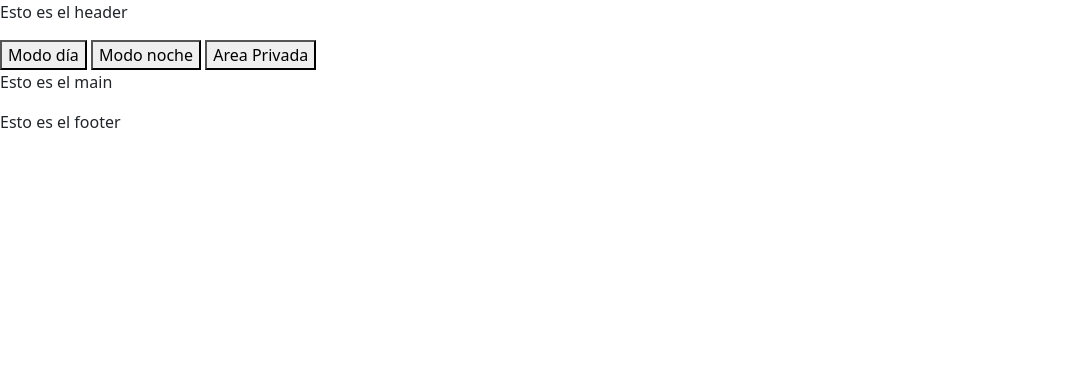
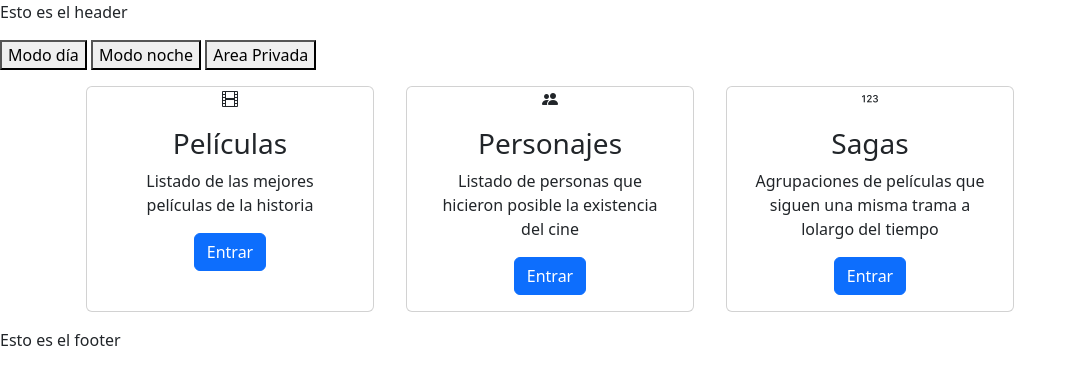
Before and after one commit to franjavi01/Fichas_Peliculas, a PHP site: page / in a window 1280 px wide. Shown: the top 385 px of the page, without its empty margins (0-1077 px from the left). Run offline with PHP 8.4, Linux system fonts and the light colour scheme.

Commit message:
añadidas cards de bootstrap a traves de json y el bucle foreach

```diff
--- /dev/null
+++ b/FichasPeliculas.json
@@ -0,0 +1,20 @@
+[
+  {
+    "imagen": "bi bi-film",
+    "titulo": "Películas",
+    "texto": "Listado de las mejores películas de la historia",
+    "enlace": "peliculas.php"
+  },
+  {
+    "imagen": "bi bi-people-fill",
+    "titulo": "Personajes",
+    "texto": "Listado de personas que hicieron posible la existencia del cine",
+    "enlace": "personajes.php"
+  },
+  {
+    "imagen": "bi bi-123",
+    "titulo": "Sagas",
+    "texto": "Agrupaciones de películas que siguen una misma trama a lolargo del tiempo",
+    "enlace": "sagas.php"
+  }
+]
--- a/includes/header.php
+++ b/includes/header.php
@@ -6,6 +6,7 @@
     <meta name="viewport" content="width=device-width, initial-scale=1.0">
     <title>Fichas de películas</title>
     <link href="https://cdn.jsdelivr.net/npm/bootstrap@5.3.0-alpha3/dist/css/bootstrap.min.css" rel="stylesheet" integrity="sha384-KK94CHFLLe+nY2dmCWGMq91rCGa5gtU4mk92HdvYe+M/SXH301p5ILy+dN9+nJOZ" crossorigin="anonymous">
+    <link rel="stylesheet" href="https://cdn.jsdelivr.net/npm/bootstrap-icons@1.10.5/font/bootstrap-icons.css">
     <link rel="stylesheet" href="style.css">
 </head>
 <body>
--- a/index.php
+++ b/index.php
@@ -1,3 +1,23 @@
 <?php include 'includes/header.php'; ?>
-    <p>Esto es el main</p>
+<?php
+$miJSON = file_get_contents('FichasPeliculas.json');
+$datos = json_decode($miJSON, true);
+
+echo '<div class="container">';
+echo '<div class="row">';
+foreach($datos as $dato){
+echo '<div class="card text-center">';
+echo '<i class="'.$dato['imagen'].' card-img-top"  alt="'.$dato['titulo'].'"></i>';
+echo '<div class="card-body">';
+echo '<h3 class="card-title">'.$dato['titulo'].'</h3>';
+echo '<p class="card-text">'.$dato['texto'].'</p>';
+echo '<a href="'.$dato['enlace'].'" class="btn btn-primary">Entrar</a>';
+echo '</div>';
+echo '</div>';
+}
+echo '</div>';
+echo '</div>';
+
+
+?>
 <?php include 'includes/footer.php'; ?>
--- a/style.css
+++ b/style.css
@@ -0,0 +1,4 @@
+.card {
+    margin: 1em;
+    width: 18rem;
+}
```
Also changed, not shown: peliculas.php (added), personajes.php (added), sagas.php (added).
